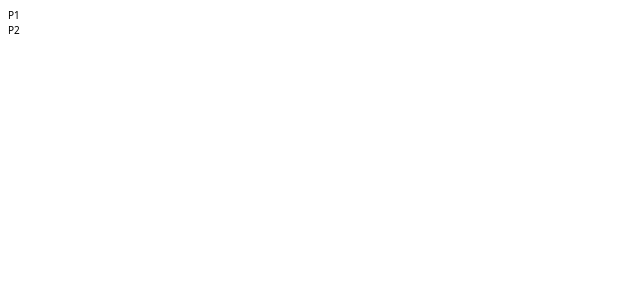
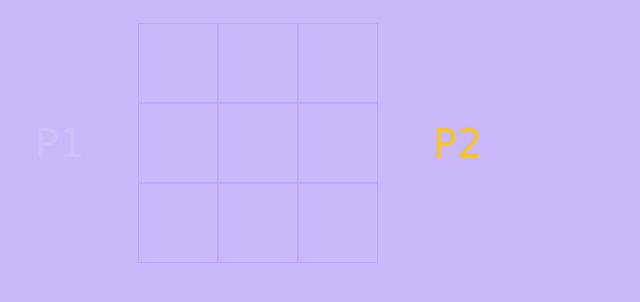
Before and after one commit to irismorar/TS-tic-tac-toe, a React (Vite) app: page / in a window 1280 px wide. Shown: the top 302 px of the page, without its empty margins (0-640 px from the left). Built offline with nearby package versions, Linux system fonts and the light colour scheme.

Commit message:
recreate the app using useState()

```diff
--- a/src/App.css
+++ b/src/App.css
@@ -1,3 +1,33 @@
 * {
   box-sizing: border-box;
 }
+
+body {
+  font-family: 'Lucida Sans', 'Lucida Sans Regular', 'Lucida Grande', 'Lucida Sans Unicode', Geneva, Verdana, sans-serif;
+  background-color: hsla(256, 89%, 71%, 0.5);
+}
+
+.game-container {
+  width: 50rem;
+  display: flex;
+  align-items: center;
+  justify-content: space-around;
+  font-size: 4rem;
+}
+
+.board-container {
+  width: 24rem;
+  display: grid;
+  grid-template-columns: repeat(3, 1fr);
+  gap: 0;
+}
+
+.board-cell {
+  width: 8rem;
+  height: 8rem;
+  display: flex;
+  align-items: center;
+  justify-content: center;
+  border: 1px solid hsla(256, 91%, 82%, 0.9);
+  color: hsla(284, 78%, 61%, 1);
+}
--- a/src/App.tsx
+++ b/src/App.tsx
@@ -1,13 +1,68 @@
 import "./App.css";
+import { useGameState } from "./useGameState";
 
 export default function App() {
+  const {
+    moves,
+    handleMoves,
+    hasPlayer1Won,
+    hasPlayer2Won,
+    getWinningCombination,
+    hasGameBeenWon,
+    isDraw,
+    isGameOver,
+  } = useGameState();
+
   return (
     <main>
-      <div></div>
+      <div>
+        {" "}
+        {isGameOver() && "GAME OVER!"} <br />
+        {hasPlayer1Won() && "Player 1 wins!"}
+        {hasPlayer2Won() && "Player 2 wins!"}
+        {isDraw() && "DRAW!"}
+      </div>
       <section className="game-container">
-        <div className="player_name">P1</div>
-        <section></section>
-        <div className="player_name">P2</div>
+        <div
+          className="player_name"
+          style={{
+            color:
+              (moves.length % 2 === 0 && !hasGameBeenWon()) || hasPlayer1Won()
+                ? "rgb(82, 146, 235)"
+                : "hsla(0, 0%, 100%, .1)",
+          }}
+        >
+          P1
+        </div>
+        <section className="board-container">
+          {moves.map((move, index) => {
+            return (
+              <div
+                key={index}
+                className="board-cell"
+                onClick={() =>
+                  handleMoves(
+                    moves.indexOf(move) % 2 === 0 ? "P1" : "P2",
+                    index,
+                  )
+                }
+              >
+                {move}
+              </div>
+            );
+          })}
+        </section>
+        <div
+          className="player_name"
+          style={{
+            color:
+              (moves.length % 2 !== 0 && !hasGameBeenWon()) || hasPlayer2Won()
+                ? "hsla(46, 91%, 56%, 1)"
+                : "hsla(0, 0%, 100%, .1)",
+          }}
+        >
+          P2
+        </div>
       </section>
     </main>
   );
--- /dev/null
+++ b/src/useGameState.ts
@@ -0,0 +1,123 @@
+import { useCallback, useState } from "react";
+
+type BoardState = (null | "X" | "O")[];
+
+const WINNING_COMBINATIONS = [
+  [0, 1, 2],
+  [3, 4, 5],
+  [6, 7, 8],
+  [0, 3, 6],
+  [1, 4, 7],
+  [2, 5, 8],
+  [0, 4, 8],
+  [2, 4, 6],
+];
+
+export function useGameState() {
+  const [moves, setMoves] = useState<BoardState>([
+    null,
+    null,
+    null,
+    null,
+    null,
+    null,
+    null,
+    null,
+    null,
+  ]);
+
+  const handleMoves = useCallback((player: "P1" | "P2", indexCell: number) => {
+    setMoves((prevMoves: BoardState) => {
+      if (prevMoves[indexCell] !== null) {
+        return prevMoves;
+      }
+      const playersMoves = [...prevMoves];
+      playersMoves[indexCell] = player === "P1" ? "X" : "O";
+      return playersMoves;
+    });
+  }, []);
+
+  const getPlayer1Moves = () => {
+    const player1MoveIndices: number[] = [];
+    for (let i = 0; i < 9; i++) {
+      if (moves[i] === "X") {
+        player1MoveIndices.push(i);
+      }
+    }
+    return player1MoveIndices;
+  };
+
+  const getPlayer2Moves = () => {
+    const player2MoveIndices: number[] = [];
+    for (let i = 0; i < 9; i++) {
+      if (moves[i] === "O") {
+        player2MoveIndices.push(i);
+      }
+    }
+    return player2MoveIndices;
+  };
+
+  const movesIncludeCombination = (
+    playerMoves: number[],
+    combination: number[],
+  ) => {
+    for (const combinationPosition of combination) {
+      if (!playerMoves.includes(combinationPosition)) {
+        return false;
+      }
+    }
+    return true;
+  };
+
+  const hasPlayer1Won = () => {
+    for (const winningCombination of WINNING_COMBINATIONS) {
+      if (movesIncludeCombination(getPlayer1Moves(), winningCombination)) {
+        return true;
+      }
+    }
+    return false;
+  };
+
+  const hasPlayer2Won = () => {
+    for (const winningCombination of WINNING_COMBINATIONS) {
+      if (movesIncludeCombination(getPlayer2Moves(), winningCombination)) {
+        return true;
+      }
+    }
+    return false;
+  };
+
+  const getWinningCombination = () => {
+    for (const winningCombination of WINNING_COMBINATIONS) {
+      if (
+        movesIncludeCombination(getPlayer1Moves(), winningCombination) ||
+        movesIncludeCombination(getPlayer2Moves(), winningCombination)
+      ) {
+        return winningCombination;
+      }
+    }
+  };
+
+  const hasGameBeenWon = () => {
+    return hasPlayer1Won() || hasPlayer2Won();
+  };
+
+  const isDraw = () => {
+    return !hasGameBeenWon() && !moves.includes(null);
+  };
+
+  const isGameOver = () => {
+    return hasGameBeenWon() || isDraw();
+  };
+
+  return {
+    moves,
+    handleMoves,
+    hasPlayer1Won,
+    hasPlayer2Won,
+    getWinningCombination,
+    hasGameBeenWon,
+    isDraw,
+    isGameOver,
+  };
+}
```
Also changed, not shown: src/state/selectors.ts (deleted, +0 -85 lines).
